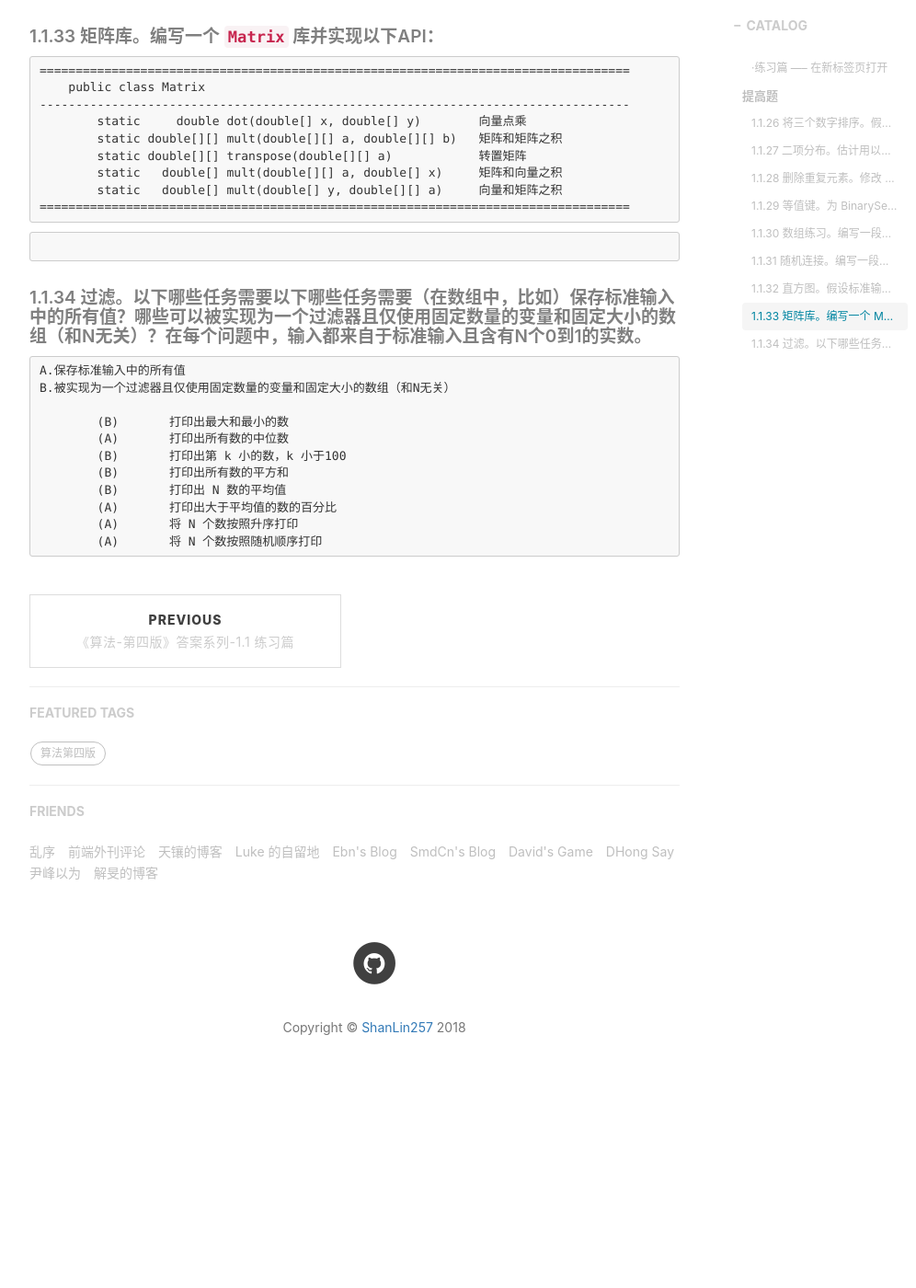
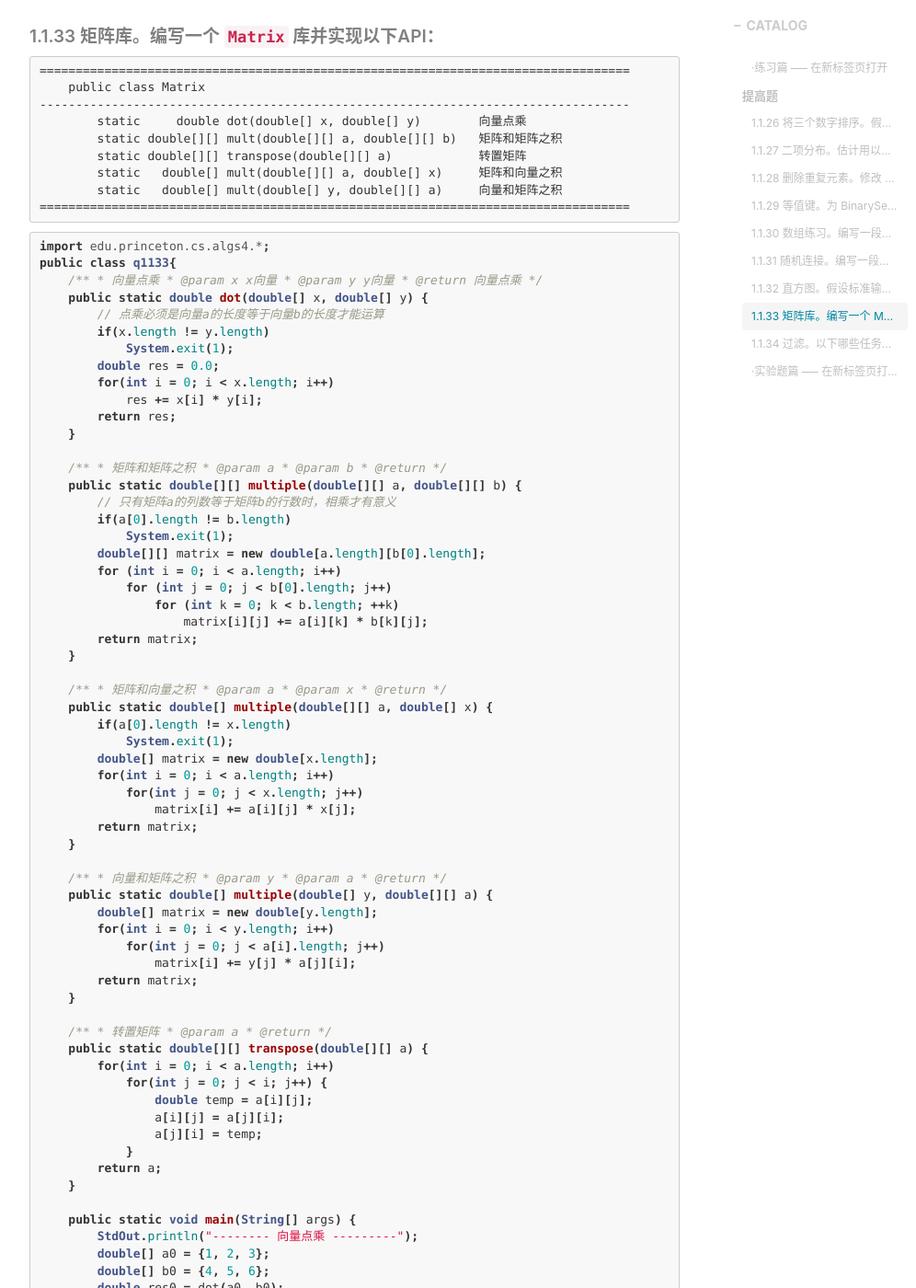
Before and after one commit to solidSpoon/solidSpoon.github.io.old, a Jekyll site: the page built from _posts/2018-7-28-algorithms4-1.1-TiGaoTi.md, in a window 1280 px wide and 1400 px high, scrolled down 8167 px. Shown: the whole window at 92% size, without its empty margins (233-1229 px from the left). Built offline with Jekyll 4.4.1, drawn with Linux system fonts in a browser that asks for light colours; nearby versions of some CDN libraries; comment, search, counter and statistics services are not loaded; before the commit the page ends 9388 px from its top, so only the background shows below that; some of the changed text lies outside the part shown.

Commit message:
完成算法1.1提高题，新建算法1.1实验题

`````diff
--- a/_posts/2018-7-28-algorithms4-1.1-TiGaoTi.md
+++ b/_posts/2018-7-28-algorithms4-1.1-TiGaoTi.md
@@ -431,7 +431,147 @@ public class q1132{
 ==================================================================================
 ````
 ````java
+import edu.princeton.cs.algs4.*;
+public class q1133{
+    /**
+     * 向量点乘
+     * @param x x向量
+     * @param y y向量
+     * @return  向量点乘
+     */
+    public static double dot(double[] x, double[] y) {
+        // 点乘必须是向量a的长度等于向量b的长度才能运算
+        if(x.length != y.length)
+            System.exit(1);
+        double res = 0.0;
+        for(int i = 0; i < x.length; i++)
+            res += x[i] * y[i];
+        return res;
+    }
 
+    /**
+     * 矩阵和矩阵之积
+     * @param a
+     * @param b
+     * @return
+     */
+    public static double[][] multiple(double[][] a, double[][] b) {
+        // 只有矩阵a的列数等于矩阵b的行数时，相乘才有意义
+        if(a[0].length != b.length)
+            System.exit(1);
+        double[][] matrix = new double[a.length][b[0].length];
+        for (int i = 0; i < a.length; i++)
+            for (int j = 0; j < b[0].length; j++)
+                for (int k = 0; k < b.length; ++k)
+                    matrix[i][j] += a[i][k] * b[k][j];
+        return matrix;
+    }
+
+    /**
+     * 矩阵和向量之积
+     * @param a
+     * @param x
+     * @return
+     */
+    public static double[] multiple(double[][] a, double[] x) {
+        if(a[0].length != x.length)
+            System.exit(1);
+        double[] matrix = new double[x.length];
+        for(int i = 0; i < a.length; i++)
+            for(int j = 0; j < x.length; j++)
+                matrix[i] += a[i][j] * x[j];
+        return matrix;
+    }
+
+    /**
+     * 向量和矩阵之积
+     * @param y
+     * @param a
+     * @return
+     */
+    public static double[] multiple(double[] y, double[][] a) {
+        double[] matrix = new double[y.length];
+        for(int i = 0; i < y.length; i++)
+            for(int j = 0; j < a[i].length; j++)
+                matrix[i] += y[j] * a[j][i];
+        return matrix;
+    }
+
+    /**
+     * 转置矩阵
+     * @param a
+     * @return
+     */
+    public static double[][] transpose(double[][] a) {
+        for(int i = 0; i < a.length; i++)
+            for(int j = 0; j < i; j++) {
+                double temp = a[i][j];
+                a[i][j] = a[j][i];
+                a[j][i] = temp;
+            }
+        return a;
+    }
+
+    public static void main(String[] args) {
+        StdOut.println("-------- 向量点乘 ---------");
+        double[] a0 = {1, 2, 3};
+        double[] b0 = {4, 5, 6};
+        double res0 = dot(a0, b0);
+        StdOut.println(res0);
+
+        StdOut.println("-------- 矩阵乘法 ---------");
+        double[][] a1 = {
+                {1, 2},
+                {3, 4},
+                {5, 6}
+        };
+        double[][] b1 = {
+                {1, 2, 3},
+                {4, 5, 6}
+        };
+        double[][] res1 = multiple(a1, b1);
+        for(int i = 0; i < res1.length; i++) {
+            for (int j = 0; j < res1[i].length; j++)
+                StdOut.printf("%-10.3f", res1[i][j]);
+            StdOut.println();
+        }
+
+        StdOut.println("-------- 矩阵转置 ---------");
+        double[][] a2 = {
+                {1, 2, 3},
+                {4, 5, 6},
+                {7, 8, 9}
+        };
+        double[][] c2 = transpose(a2);
+        for(int i = 0; i < a2.length; i++) {
+            for (int j = 0; j < a2[i].length; j++)
+                StdOut.printf("%-10.3f", a2[i][j]);
+            StdOut.println();
+        }
+
+        StdOut.println("----- 矩阵和向量之积 ------");
+        double[][] a3 = {
+                {1, 2, 3},
+                {4, 5, 6},
+                {7, 8, 9}
+        };
+        double[] b3 = {1, 2, 3};
+        double[] c3 = multiple(a3, b3);
+        for(int i = 0; i < c3.length; i++)
+            StdOut.printf("%-10.3f\n", c3[i]);
+
+        StdOut.println("----- 向量和矩阵之积 ------");
+        double[] a4 = {1, 2, 3};
+        double[][] b4 = {
+                {1, 2, 3},
+                {4, 5, 6},
+                {7, 8, 9}
+        };
+        double[] c4 = multiple(a4, b4);
+        for(int i = 0; i < c4.length; i++)
+            StdOut.printf("%-10.3f", c4[i]);
+    }
+}
 ````
 
 ##### 1.1.34 过滤。以下哪些任务需要以下哪些任务需要（在数组中，比如）保存标准输入中的所有值？哪些可以被实现为一个过滤器且仅使用固定数量的变量和固定大小的数组（和N无关）？在每个问题中，输入都来自于标准输入且含有N个0到1的实数。
@@ -448,3 +588,5 @@ B.被实现为一个过滤器且仅使用固定数量的变量和固定大小的
         (A)       将 N 个数按照升序打印
         (A)       将 N 个数按照随机顺序打印
 ````
+
+###### ·[实验题篇](\2018\07\30\algorithms4-1.1-ShiYanTi) ----- [在新标签页打开](\2018\07\30\algorithms4-1.1-ShiYanTi){:target="_blank"}
`````
Also changed, not shown: _posts/2018-7-25-algorithms4-1.1-LianXi.md (+3 -1 lines), _posts/2018-7-30-a;gorithms4-1.1-ShiYanTi.md (added, +38 -0 lines).
